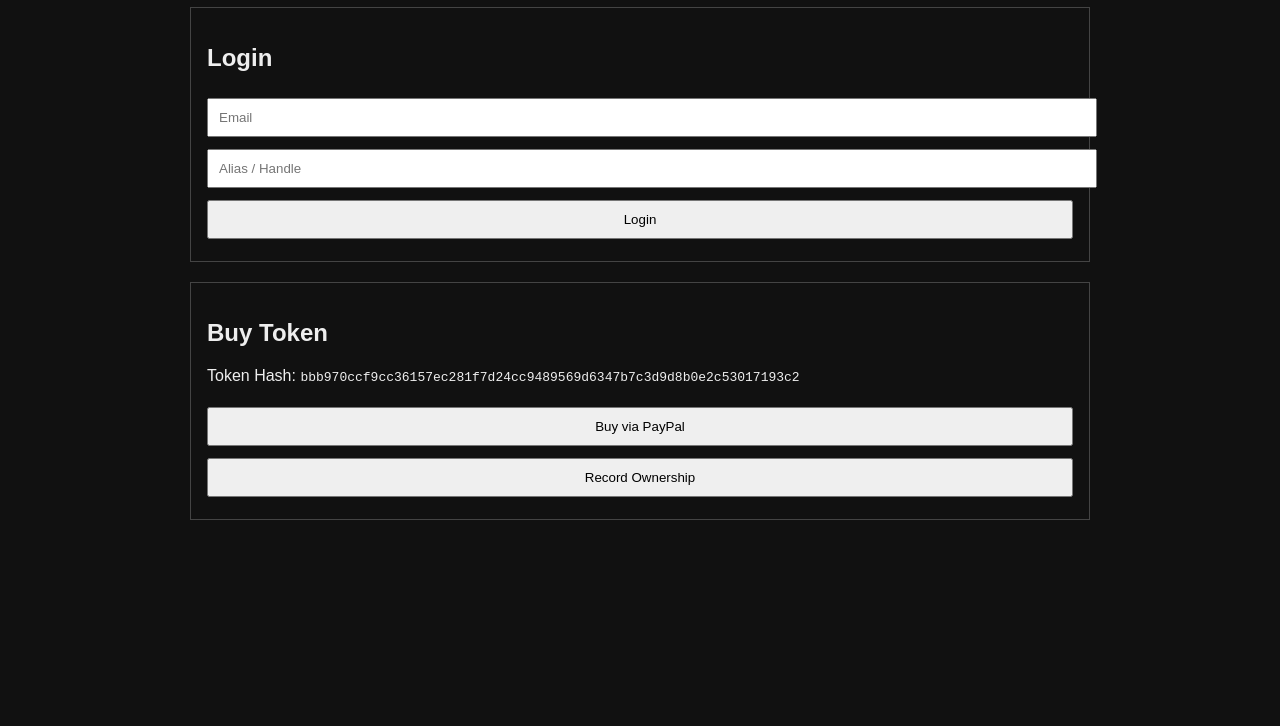
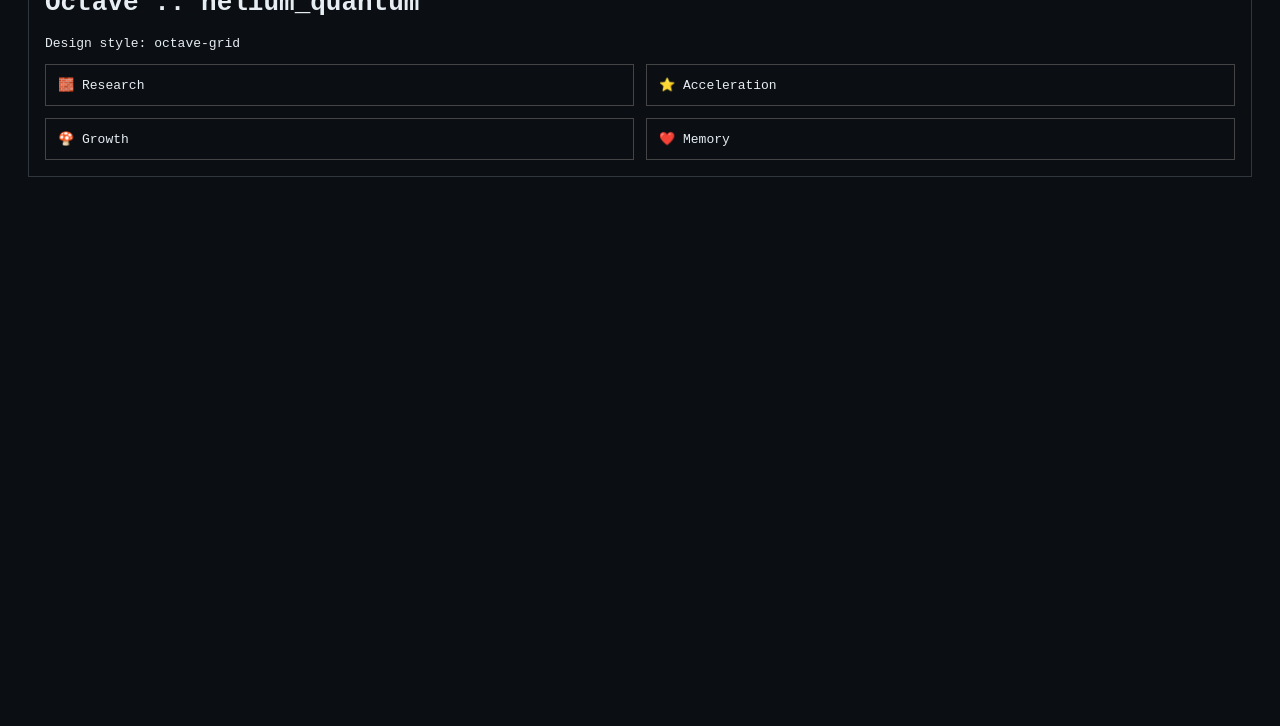
Before and after one commit to pewpi-infinity/helium_quantum, a plain HTML site: page index.html in a window 1280 px wide. Shown: the part 74-800 px from the top of the page. Drawn offline with Linux system fonts and the light colour scheme.

Commit message:
c13b0 sweep: research, goal, token, index

```diff
--- a/index.html
+++ b/index.html
@@ -1,74 +1,25 @@
-<!DOCTYPE html>
+<!doctype html>
 <html>
 <head>
 <meta charset="utf-8">
-<title>helium_quantum — Token Purchase</title>
+<title>helium_quantum — Octave</title>
 <style>
-body { font-family: sans-serif; background:#111; color:#eee; max-width:900px; margin:auto; }
-input, button { padding:10px; margin:6px 0; width:100%; }
-.box { border:1px solid #444; padding:16px; margin-top:20px; }
+body{font-family:monospace;background:#0b0f14;color:#e6edf3;padding:20px}
+.box{border:1px solid #30363d;padding:16px}
+.grid{display:grid;grid-template-columns:repeat(2,1fr);gap:12px}
+.card{border:1px solid #444;padding:12px}
 </style>
 </head>
 <body>
-
-<h1>🧱 Token Access — helium_quantum</h1>
-
 <div class="box">
-<h2>Login</h2>
-<input id="email" placeholder="Email">
-<input id="alias" placeholder="Alias / Handle">
-<button onclick="login()">Login</button>
+<h1>Octave :: helium_quantum</h1>
+<p>Design style: octave-grid</p>
+<div class="grid">
+  <div class="card">🧱 Research</div>
+  <div class="card">⭐ Acceleration</div>
+  <div class="card">🍄 Growth</div>
+  <div class="card">❤️ Memory</div>
 </div>
-
-<div class="box">
-<h2>Buy Token</h2>
-<p>Token Hash: <code>bbb970ccf9cc36157ec281f7d24cc9489569d6347b7c3d9d8b0e2c53017193c2</code></p>
-
-<form action="https://www.paypal.com/cgi-bin/webscr" method="post" target="_blank">
-<input type="hidden" name="cmd" value="_xclick">
-<input type="hidden" name="business" value="watsonkris611@gmail.com">
-<input type="hidden" name="item_name" value="c13b0 Token — helium_quantum">
-<input type="hidden" name="currency_code" value="USD">
-<input type="hidden" name="amount" value="10.06">
-<input type="hidden" name="custom" value="helium_quantum|bbb970ccf9cc36157ec281f7d24cc9489569d6347b7c3d9d8b0e2c53017193c2">
-<button type="submit">Buy via PayPal</button>
-</form>
-
-<button onclick="record()">Record Ownership</button>
 </div>
-
-<script>
-function login() {
-  localStorage.setItem("c13b0_email", document.getElementById("email").value);
-  localStorage.setItem("c13b0_alias", document.getElementById("alias").value);
-  alert("Logged in");
-}
-
-function record() {
-  const e = localStorage.getItem("c13b0_email");
-  const a = localStorage.getItem("c13b0_alias");
-  if (!e || !a) { alert("Login first"); return; }
-
-  const rec = {
-    email_hash: "bbb970ccf9cc36157ec281f7d24cc9489569d6347b7c3d9d8b0e2c53017193c2".slice(0,8) + ":" + e,
-    alias: a,
-    repo: "helium_quantum",
-    token: "bbb970ccf9cc36157ec281f7d24cc9489569d6347b7c3d9d8b0e2c53017193c2",
-    time: new Date().toISOString()
-  };
-
-  fetch("OWNERS.json")
-    .then(r => r.json())
-    .then(j => {
-      j.push(rec);
-      const blob = new Blob([JSON.stringify(j,null,2)],{type:"application/json"});
-      const a = document.createElement("a");
-      a.href = URL.createObjectURL(blob);
-      a.download = "OWNERS.json";
-      a.click();
-    });
-}
-</script>
-
 </body>
 </html>
```
Also changed, not shown: 2 other files.
